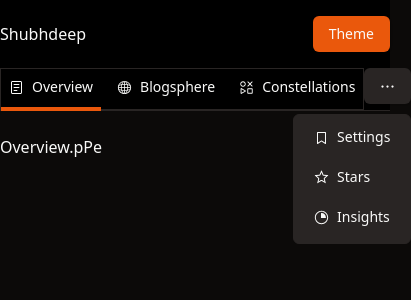
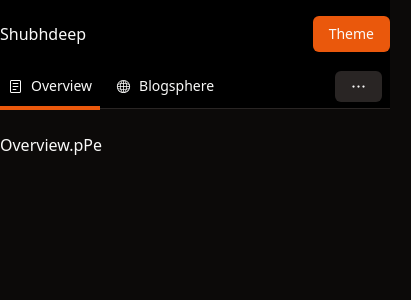
Before and after one commit to Shubhdeeps/Caffeinated-Creations, a React (Vite) app in the folder client/: page /overview in a window 390 px wide. Shown: the top 300 px of the page, 411 px wide, since content can reach past the window. Built offline with nearby package versions, Linux system fonts and the light colour scheme.

Commit message:
nav bar added

```diff
--- a/client/src/components/layout/Navbar.tsx
+++ b/client/src/components/layout/Navbar.tsx
@@ -1,4 +1,4 @@
-import React, { useEffect, useMemo, useRef, useState } from "react";
+import React, { useEffect, useRef } from "react";
 import { Button } from "../ui/button";
 import {
   BookmarkIcon,
@@ -61,16 +61,21 @@ export default function Navbar() {
   const location = useLocation();
   const divRef = useRef<HTMLDivElement | null>(null);
   const dropdownItemRef = useRef<HTMLDivElement | null>(null);
-  const [showDropdown, setShowDropdown] = useState<boolean>(false);
-  console.log({ showDropdown });
 
+  function repopulateNavItems() {
+    for (const item of removeChilds.current) {
+      dropdownItemRef.current?.appendChild(item);
+    }
+  }
   function organizeNavItems() {
+    console.log("organizing");
+
     if (!divRef.current) {
       return;
     }
     const width = divRef.current!.clientWidth;
     const innerWidth = window.innerWidth;
-    if (width + 100 >= innerWidth) {
+    if (width + 200 >= innerWidth) {
       // user is under scroll
       const lastChild = divRef.current?.lastChild;
       if (lastChild) {
@@ -109,8 +114,8 @@ export default function Navbar() {
           <DarkModeSwitcher />
         </div>
       </div>
-      <div className="flex flex-row justify-between">
-        <div ref={divRef} className="flex flex-row space-x-2 w-fit border">
+      <div className="flex flex-row justify-between pe-2 items-center">
+        <div ref={divRef} className="flex flex-row space-x-2 w-fit">
           {navBarItems.map((navItem) => (
             <NavButton
               isActive={location.pathname === navItem.link}
@@ -122,32 +127,19 @@ export default function Navbar() {
             </NavButton>
           ))}
         </div>
-        <div className="relative">
-          <Button variant="secondary" className="">
+
+        {/* Dropdown */}
+        <DropdownMenu>
+          <DropdownMenuTrigger className="bg-secondary py-2 px-4 rounded-md outline-none mb-1 custom:hidden">
             <DotsHorizontalIcon />
-            {/*content */}
-            <div
-              ref={dropdownItemRef}
-              className="absolute top-[46px] right-0 w-fit min-h-20 border rounded-md bg-secondary flex flex-col z-20 items-start px-3 p-1"
-            ></div>
-          </Button>
-        </div>
-        {/* Dropdown */}
-        {/* <DropdownMenu open>
-          <DropdownMenuTrigger
-            onClick={() => console.log("triii")}
-            className="bg-secondary px-4 rounded-md outline-none mb-1"
-          >
-            <div onClick={() => console.log("trigger")}>
-              <DotsHorizontalIcon />
-            </div>
           </DropdownMenuTrigger>
           <DropdownMenuContent
-            className={showDropdown ? "hidden" : ""}
+            className="custom:hidden"
             ref={dropdownItemRef}
+            onFocus={repopulateNavItems}
             align="end"
           ></DropdownMenuContent>
-        </DropdownMenu> */}
+        </DropdownMenu>
       </div>
     </nav>
   );
--- a/client/tailwind.config.js
+++ b/client/tailwind.config.js
@@ -2,13 +2,17 @@
 module.exports = {
   darkMode: ["class"],
   content: [
-    './pages/**/*.{ts,tsx}',
-    './components/**/*.{ts,tsx}',
-    './app/**/*.{ts,tsx}',
-    './src/**/*.{ts,tsx}',
+    "./pages/**/*.{ts,tsx}",
+    "./components/**/*.{ts,tsx}",
+    "./app/**/*.{ts,tsx}",
+    "./src/**/*.{ts,tsx}",
   ],
   prefix: "",
   theme: {
+    screens: {
+      custom: "729px",
+    },
+
     container: {
       center: true,
       padding: "2rem",
@@ -74,4 +78,4 @@ module.exports = {
     },
   },
   plugins: [require("tailwindcss-animate")],
-}
+};
```
